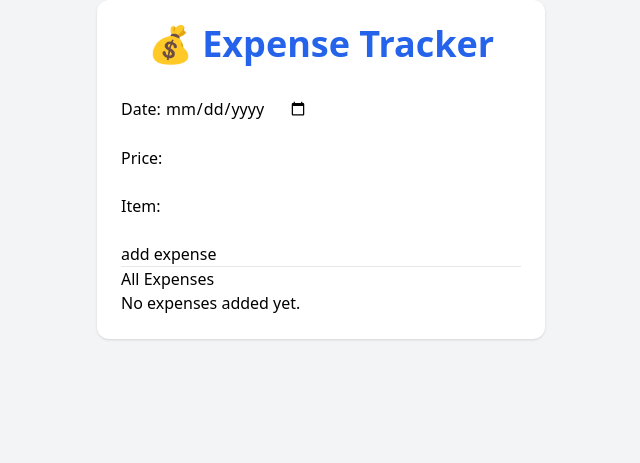
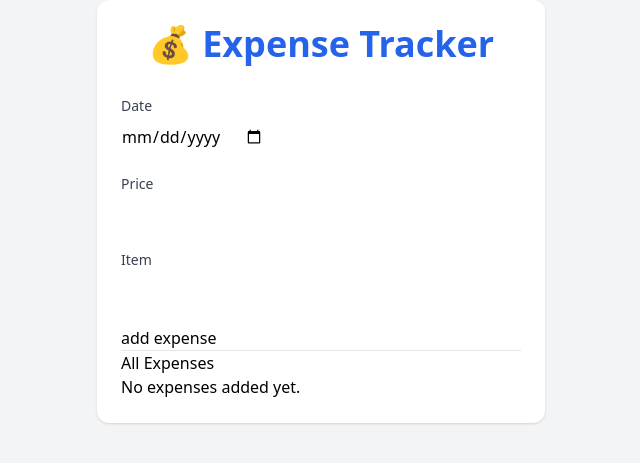
Before and after one commit to daxi-parmar/expense-tracker, a Flask app: page / in a window 1280 px wide. Shown: the top 463 px of the page, without its empty margins (319-959 px from the left). Run offline with Flask 3, Linux system fonts and the light colour scheme; data that the repository does not hold is empty; some libraries are stand-ins or nearby versions.

Commit message:
Improve form labels using Tailwind typography

```diff
--- a/templates/index.html
+++ b/templates/index.html
@@ -2,11 +2,11 @@
 <html>
     <head>
         <meta charset="UTF-8">
-        <title> Expense Tracker  </title>
+        <title> Expense Tracker | Personal Finance Manager </title>
 
         <script src="https://cdn.tailwindcss.com"></script>
     </head>
-    <body class="bg-gray-100" | Personal Finance Manager>
+    <body class="bg-gray-100">
         <div class="max-w-md mx-auto bg-white p-6 rounded-xl shadow">
         <h1 class="text-4xl font-bold text-blue-600 text-center mb-8">
         💰 Expense Tracker
@@ -20,15 +20,21 @@
             {% endif %}
         {% endwith %}
         <form action="/add" method ="POST">
-            <label for="date">Date:</label>
+            <label for="date" class="block text-sm font-medium text-gray-700 mb-2">
+            Date
+            </label>
             <input type = "date" id ="date" name = "date">
             <br><br>
 
-            <label for="price">Price:</label>
+            <label for="price" class="block text-sm font-medium text-gray-700 mb-2">
+            Price
+            </label>
             <input type ="number" id ="price" name ="price" step="0.01" min="0" required>
             <br><br>
 
-            <label for="item">Item:</label>
+            <label for="item" class="block text-sm font-medium text-gray-700 mb-2">
+            Item
+            </label>
             <input type ="text" id ="item" name ="item">
             <br><br>
 
```
